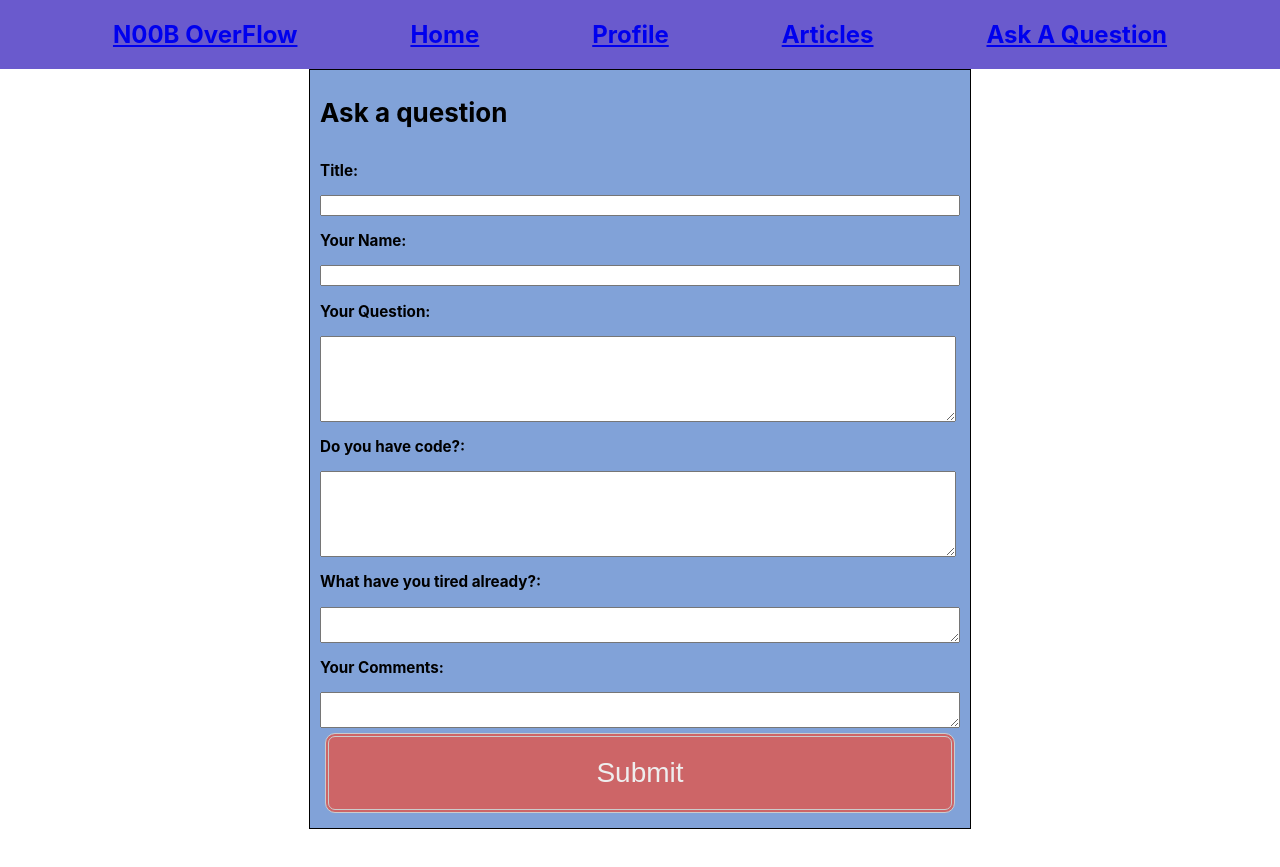
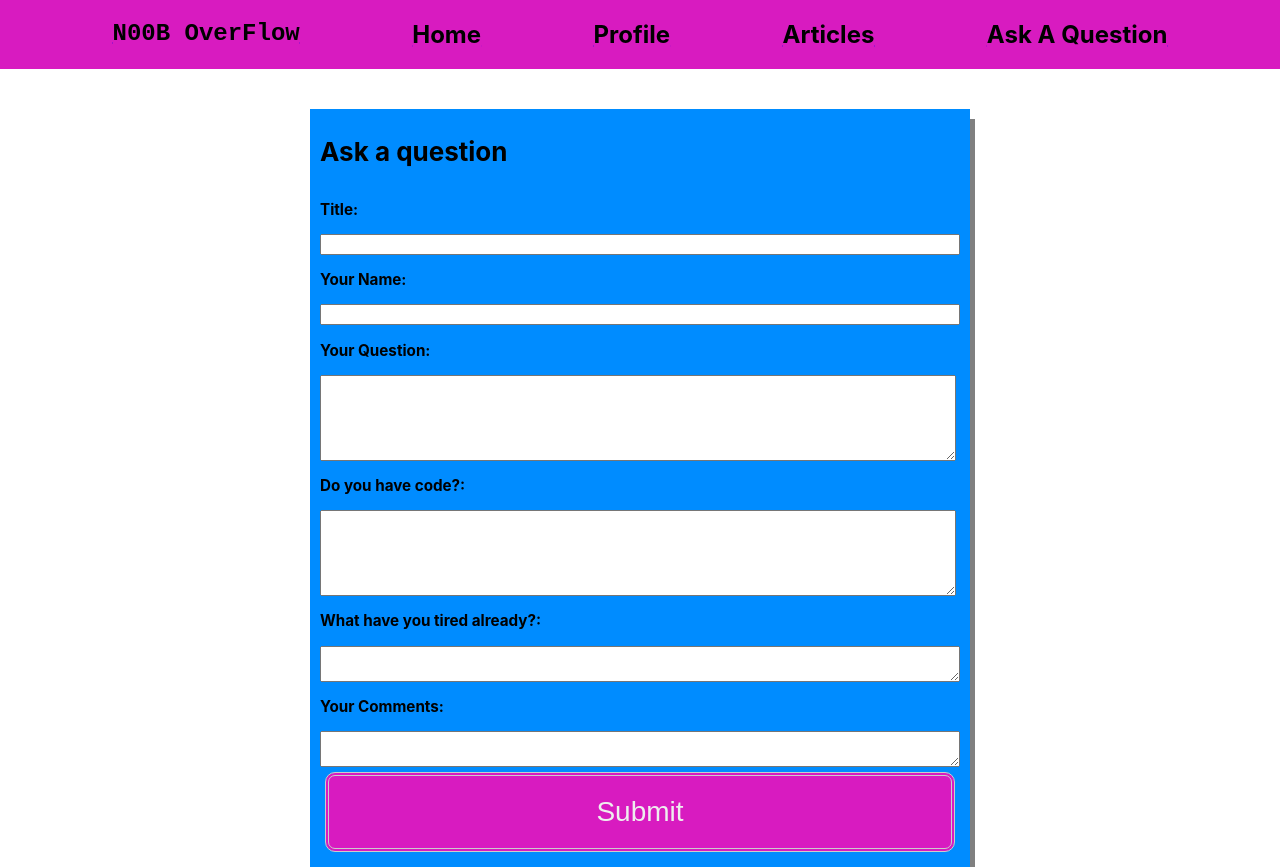
Before and after one commit to SchoolOfCode/national-project-week-abdullahi-adam-ivan-beatriz, a React (Create React App) app: page /questions/askquestion in a window 1280 px wide. Before the commit the page ends 829 px from the top, so only its background shows below. Built offline with nearby package versions, Linux system fonts and the light colour scheme; no server answers.

Commit message:
more style

```diff
--- a/src/App.css
+++ b/src/App.css
@@ -6,13 +6,25 @@ body {
 }
 
 .navbar {
+
   display: flex;
   flex-direction: row;
   justify-content: space-evenly;
-  background-color: slateblue;
+  background-color: #d81bc0;
   position: -webkit-sticky;
   position: sticky;
   top: 0;
+  margin-bottom: 40px;
+  z-index: 1;
+
+
+}
+.page-title{
+  font-family: OCR A Std, monospace
+}
+.navbar-links{
+  color: black;
+  text-decoration:#d81bc0 underline
 }
 
 #form-question {
@@ -65,14 +77,14 @@ body {
   width: 50%;
   border: 1px solid black;
   padding: 10px; */
-  background-color: rgba(94, 136, 206, 0.781);
+  background-color: rgb(0, 140, 255);
   display: flex;
   flex-direction: column;
   margin: auto;
   width: 50%;
   border: 1px solid black;
   padding: 10px;
-  font-size: small;
+  font-size: 1.25rem;
   font-weight: 300;
 }
 
@@ -90,6 +102,9 @@ body {
   margin-bottom: 0rem;
   line-height: 1;
 }
+.expandedQuestion{
+
+}
 .question {
   background-color: rgba(162, 212, 238, 0.993);
   padding: 10px 50px 10px 2px;
@@ -101,14 +116,14 @@ body {
   width: 50%;
   border: 1px solid black;
   padding: 10px; */
-  background-color: rgba(94, 136, 206, 0.781);
+  background-color: rgb(0, 140, 255);
   display: flex;
   flex-direction: column;
   margin: auto;
   width: 50%;
   border: 1px solid black;
   padding: 10px;
-  font-size: small;
+  font-size: 1.25rem;
   font-weight: 300;
 }
 .comment-input {
@@ -121,19 +136,19 @@ body {
 }
 
 .question-input {
-  background-color: rgba(94, 136, 206, 0.781);
+  background-color: rgb(0, 140, 255);
   display: flex;
   flex-direction: column;
   margin: auto;
   width: 50%;
-  border: 1px solid black;
+  box-shadow: 5px 10px gray;
   padding: 10px;
   font-size: small;
   font-weight: 300;
 }
 .buttonQuestionInput {
   display: inline-block;
-  background-color: rgba(209, 99, 99, 0.959);
+  background-color:  #d81bc0;
   border-radius: 10px;
   border: 4px double #cccccc;
   color: #eeeeee;
--- a/src/App.js
+++ b/src/App.js
@@ -127,19 +127,19 @@ function App() {
     <div>
       <nav className="navbar">
         <Link to="/">
-          <h1>N00B OverFlow</h1>
+          <h1 className="navbar-links page-title">N00B OverFlow</h1>
         </Link>
         <Link to="/">
-          <h1>Home</h1>
+          <h1 className="navbar-links">Home</h1>
         </Link>
         <Link to="/Profile">
-          <h1>Profile</h1>
+          <h1 className="navbar-links"> Profile</h1>
         </Link>
         <Link to="/articles">
-          <h1>Articles</h1>
+          <h1 className="navbar-links">Articles</h1>
         </Link>
         <Link to="/questions/askquestion">
-          <h1>Ask A Question</h1>
+          <h1 className="navbar-links">Ask A Question</h1>
         </Link>
       </nav>
 
--- a/src/components/questionExpandedPost/Comment/index.js
+++ b/src/components/questionExpandedPost/Comment/index.js
@@ -1,8 +1,8 @@
 function Comment({ name, comment }) {
   return (
     <div className="comment">
-      <h3>Author: {name}</h3>
-      <p>Comment: {comment}</p>
+      <h3>{name}</h3>
+      <p>{comment}</p>
     </div>
   );
 }
--- a/src/components/questionExpandedPost/index.js
+++ b/src/components/questionExpandedPost/index.js
@@ -14,15 +14,15 @@ function QuestionExpanded({
   onSubmitClick,
 }) {
   return (
-    <div>
+    <div className="expandedQuestion">
       <section className="questionPost">
-        <h2>Title: {title}</h2>
-        <h3>Author: {name}</h3>
-        <p>Question: {question}</p>
+        <h2 className="title"> {title}</h2>
+        <h3> {name}</h3>
+        <p><b>Question:</b> {question}</p>
         <h4>Do you have code?</h4>
         <code>{code}</code>
-        <p>What have you tried already? {triedAlready}</p>
-        <p>What dont you understand?{whatDontUnderstand}</p>
+        <p><b>What have you tried already?</b> {triedAlready}</p>
+        <p><b>Your comment</b>{whatDontUnderstand}</p>
       </section>
       <section className="comment-section">
         <CommentList questionId={questionId} comments={comments} />
```
